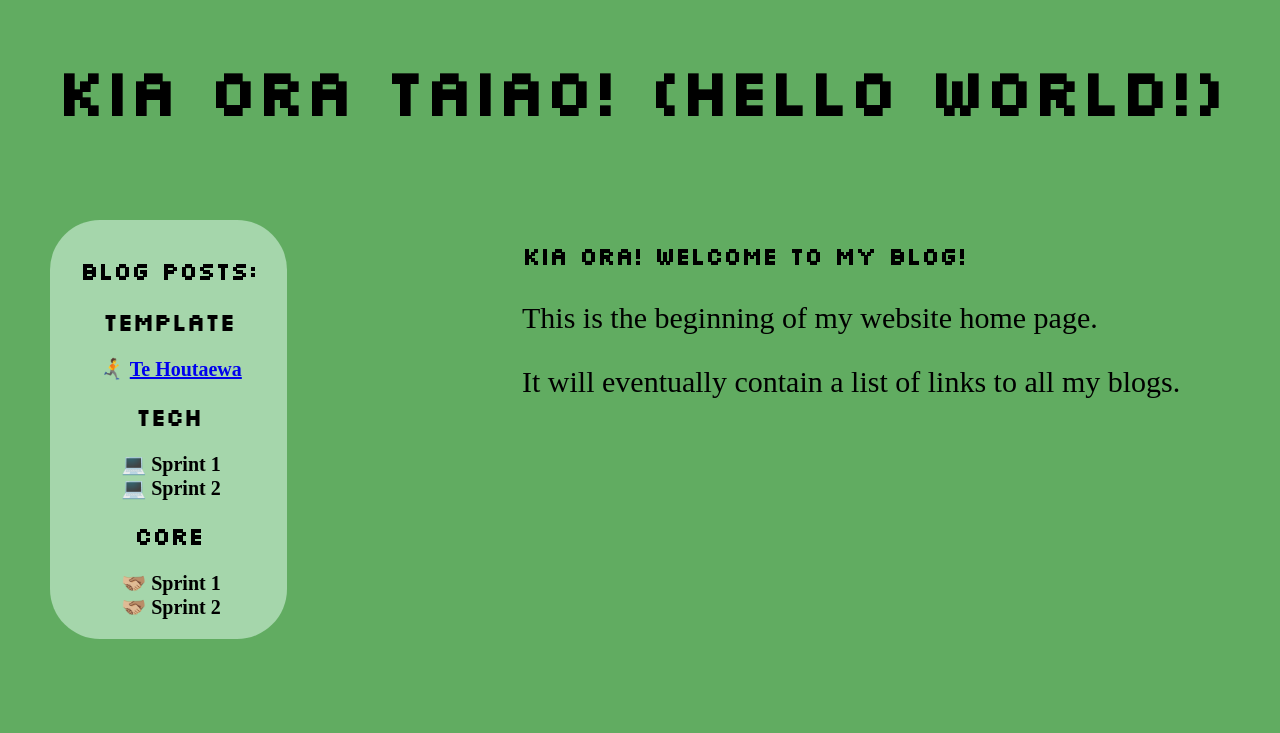
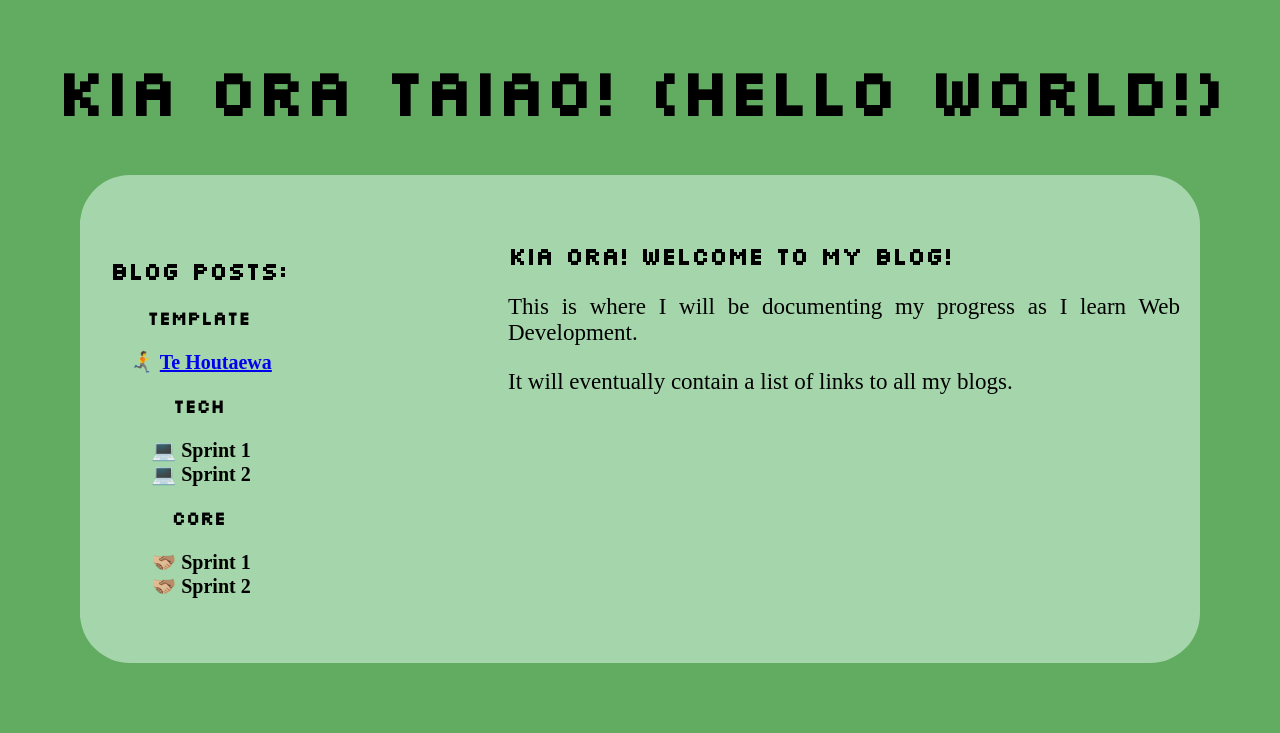
Before and after one commit to gerard-dunn-25/gerard-dunn-25.github.io, a plain HTML site: page index.html in a window 1280 px wide. Shown: the top 733 px of the page. Drawn offline with Linux system fonts and the light colour scheme; a web font is replaced by a local one.

Commit message:
Tidied up excess white space

```diff
--- a/index.html
+++ b/index.html
@@ -17,6 +17,9 @@
       h2{
         font-family: silkscreen;
       }
+      h3{
+        font-family: silkscreen;
+      }
       ul{
         font-family: zain;
         font-size: 15pt;
@@ -25,26 +28,28 @@
         font-family: zain;
       }
     </style>
-    <title>My blog</title>
+    <title>Gerard Dunn's blog</title>
   </head>
   <body class="container">
-    <h1>Kia ora Taiao! (Hello World!)</h1>
+    <div class="header">
+      <h1>Kia ora Taiao! (Hello World!)</h1>
+    </div>
     <div class="columnLayout">
       <nav class="nav">
         <h2>Blog Posts:</h2>
-        <h2>Template</h2>
+        <h3>Template</h3>
         <ul class="navList">
           <li class="zain-bold">
             🏃‍➡️
             <a href="blog/te-houtaewa-template.html">Te Houtaewa</a>
           </li>
         </ul>
-        <h2>Tech</h2>
+        <h3>Tech</h3>
         <ul class="navList">
           <li class="zain-bold">💻 Sprint 1</li>
           <li class="zain-bold">💻 Sprint 2</li>
         </ul>
-        <h2>Core</h2>
+        <h3>Core</h3>
         <ul class="navList">
           <li class="zain-bold">🫱🏼‍🫲🏽 Sprint 1</li>
           <li class="zain-bold">🫱🏼‍🫲🏽 Sprint 2</li>
@@ -52,7 +57,7 @@
       </nav>
         <main class="mainText">
         <h2>Kia Ora! Welcome to my Blog!</h2>
-        <p>This is the beginning of my website home page.</p>
+        <p>This is where I will be documenting my progress as I learn Web Development.</p>
         <p>It will eventually contain a list of links to all my blogs.</p>
       </main>
     </div>
--- a/styles/main.css
+++ b/styles/main.css
@@ -29,24 +29,26 @@ h1 {
   font-size: 5vw;
 }
 p {
-  font-size: 30px;
+  font-size: 23px;
 }
 #text-align-left {
   text-align: left;
 }
-
 .container {
   position: relative;
   max-width: 100vw;
   margin: 50px;
 }
-
 .columnLayout {
+  background-color: #a5d6ab;
   position: relative;
   display: flex;
   justify-content: space-between;
   padding-top: 45px;
   padding-bottom: 45px;
+  margin-right: 30px;
+  margin-left: 30px;
+  border-radius: 50px;
 }
 .nav {
   width: max-content;
@@ -57,7 +59,6 @@ p {
   padding-right: 30px;
   padding-bottom: 0px;
   margin-right: 30px;
-  border-radius: 50px;
 }
 ul {
   display: block;
@@ -85,6 +86,7 @@ main {
   display: block;
   unicode-bidi: isolate;
   text-align: justify;
+  margin-right: 20px;
 }
 .responsive-img {
   max-width: 100%;
```
